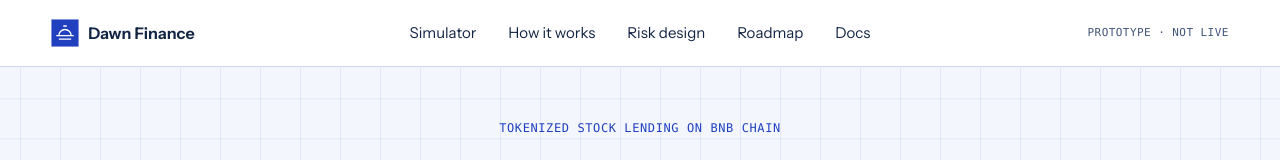
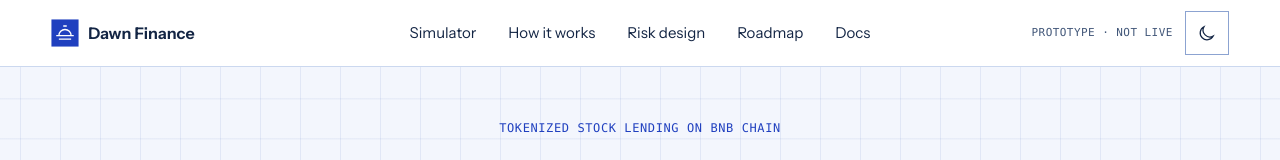
Before and after one commit to neelansh15/blue-finance, a Next.js app in the folder frontend/: page / in a window 1280 px wide. Shown: the top 160 px of the page. Built offline with nearby package versions, Linux system fonts and the light colour scheme.

Commit message:
Add persistent light and dark theme toggle

```diff
--- a/frontend/app/components/SiteNav.tsx
+++ b/frontend/app/components/SiteNav.tsx
@@ -2,6 +2,7 @@
 
 import { useRef } from "react";
 import { IconLogo } from "./Icons";
+import ThemeToggle from "./ThemeToggle";
 
 const LINKS = [
   { href: "#regimes", label: "Simulator" },
@@ -25,7 +26,9 @@ export default function SiteNav() {
         <ul className="nav-links">
           {LINKS.map(({ href, label }) => <li key={href}><a href={href}>{label}</a></li>)}
         </ul>
+        <div className="nav-actions">
           <span className="nav-status"><span className="nav-status-prefix">Prototype · </span>Not live</span>
+          <ThemeToggle />
           <details
             className="mobile-nav"
             ref={menu}
@@ -49,6 +52,7 @@ export default function SiteNav() {
               ))}
             </ul>
           </details>
+        </div>
       </nav>
     </header>
   );
--- /dev/null
+++ b/frontend/app/components/ThemeToggle.tsx
@@ -0,0 +1,81 @@
+"use client";
+
+import { useEffect, useRef, useState } from "react";
+import { DARK_SCHEME_QUERY, THEME_COLORS, THEME_KEY } from "../theme";
+
+type Theme = keyof typeof THEME_COLORS;
+
+function readPreference(): Theme | null {
+  try {
+    const value = localStorage.getItem(THEME_KEY);
+    return value === "light" || value === "dark" ? value : null;
+  } catch {
+    return null;
+  }
+}
+
+function applyTheme(theme: Theme) {
+  document.documentElement.dataset.theme = theme;
+  document.getElementById("dawn-theme-color")?.setAttribute("content", THEME_COLORS[theme]);
+}
+
+export default function ThemeToggle() {
+  const preference = useRef<Theme | null>(null);
+  const [theme, setTheme] = useState<Theme>("light");
+
+  useEffect(() => {
+    const system = window.matchMedia(DARK_SCHEME_QUERY);
+    function syncTheme() {
+      const next = preference.current ?? (system.matches ? "dark" : "light");
+      applyTheme(next);
+      setTheme(next);
+    }
+
+    function syncStorage(event: StorageEvent) {
+      if (event.key === THEME_KEY || event.key === null) {
+        preference.current = readPreference();
+        syncTheme();
+      }
+    }
+
+    preference.current = readPreference();
+    syncTheme();
+    system.addEventListener("change", syncTheme);
+    window.addEventListener("storage", syncStorage);
+    return () => {
+      system.removeEventListener("change", syncTheme);
+      window.removeEventListener("storage", syncStorage);
+    };
+  }, []);
+
+  function toggleTheme() {
+    const next = theme === "dark" ? "light" : "dark";
+    preference.current = next;
+    applyTheme(next);
+    setTheme(next);
+    try {
+      localStorage.setItem(THEME_KEY, next);
+    } catch {
+      // The selected theme still applies while storage is unavailable.
+    }
+  }
+
+  return (
+    <button
+      className="theme-toggle"
+      type="button"
+      aria-label="Dark mode"
+      aria-pressed={theme === "dark"}
+      title={theme === "dark" ? "Switch to light mode" : "Switch to dark mode"}
+      onClick={toggleTheme}
+    >
+      <svg className="theme-moon" width="19" height="19" viewBox="0 0 24 24" aria-hidden="true" fill="none" stroke="currentColor" strokeWidth="1.6">
+        <path d="M20.5 15.2a8.6 8.6 0 0 1-11.7-11.7 8.7 8.7 0 1 0 11.7 11.7Z" />
+      </svg>
+      <svg className="theme-sun" width="19" height="19" viewBox="0 0 24 24" aria-hidden="true" fill="none" stroke="currentColor" strokeWidth="1.6">
+        <circle cx="12" cy="12" r="4" />
+        <path d="M12 1v3m0 16v3M1 12h3m16 0h3M4.2 4.2l2.1 2.1m11.4 11.4 2.1 2.1m0-15.6-2.1 2.1M6.3 17.7l-2.1 2.1" />
+      </svg>
+    </button>
+  );
+}
--- a/frontend/app/globals.css
+++ b/frontend/app/globals.css
@@ -1,15 +1,15 @@
 :root {
-  --paper: #ffffff;
-  --sheet: #f3f6fd;
-  --ink: #132544;
-  --secondary: #425779;
-  --blue: #2040bf;
-  --on-blue: #ffffff;
-  --rule: #cbd8ef;
-  --rule-strong: #8ca3d1;
-  --grid: rgba(38, 77, 169, 0.085);
+  --paper: light-dark(#ffffff, #0b1530);
+  --sheet: light-dark(#f3f6fd, #111f42);
+  --ink: light-dark(#132544, #f3f6ff);
+  --secondary: light-dark(#425779, #b9caec);
+  --blue: light-dark(#2040bf, #a6beff);
+  --on-blue: light-dark(#ffffff, #0b1530);
+  --rule: light-dark(#cbd8ef, #304776);
+  --rule-strong: light-dark(#8ca3d1, #6882b4);
+  --grid: light-dark(rgba(38, 77, 169, 0.085), rgba(151, 180, 249, 0.11));
 
-  --plot: #1836a8;
+  --plot: light-dark(#1836a8, #142c80);
   --plot-ink: #ffffff;
   --plot-muted: #e0e8ff;
   --plot-rule: #889de6;
@@ -18,23 +18,15 @@
   --mono: ui-monospace, SFMono-Regular, Menlo, Consolas, monospace;
   --gutter: clamp(16px, 4vw, 56px);
   --page-width: 1312px;
+  color-scheme: light dark;
+}
+
+:root[data-theme="light"] {
   color-scheme: light;
 }
 
-@media (prefers-color-scheme: dark) {
-  :root {
-    --paper: #0b1530;
-    --sheet: #111f42;
-    --ink: #f3f6ff;
-    --secondary: #b9caec;
-    --blue: #a6beff;
-    --on-blue: #0b1530;
-    --rule: #304776;
-    --rule-strong: #6882b4;
-    --grid: rgba(151, 180, 249, 0.11);
-    --plot: #142c80;
-    color-scheme: dark;
-  }
+:root[data-theme="dark"] {
+  color-scheme: dark;
 }
 
 *,
@@ -208,8 +200,39 @@ button {
   color: var(--blue);
 }
 
+.nav-actions {
+  display: flex;
+  align-items: center;
+  justify-self: end;
+  gap: 12px;
+}
+
+.theme-toggle {
+  display: grid;
+  place-items: center;
+  width: 44px;
+  height: 44px;
+  padding: 0;
+  border: 1px solid var(--rule-strong);
+  background: var(--paper);
+  color: var(--ink);
+}
+
+.theme-toggle:hover {
+  background: var(--sheet);
+  color: var(--blue);
+}
+
+.theme-sun,
+[data-theme="dark"] .theme-moon {
+  display: none;
+}
+
+[data-theme="dark"] .theme-sun {
+  display: block;
+}
+
 .nav-status {
-  justify-self: end;
   color: var(--secondary);
   font: 500 0.6875rem/1.45 var(--mono);
   text-transform: uppercase;
@@ -1070,9 +1093,9 @@ details[open] .disclosure-icon::after {
   font-size: 0.875rem;
 }
 
-@media (max-width: 850px) {
+@media (max-width: 940px) {
   .nav-inner {
-    grid-template-columns: 1fr auto auto;
+    grid-template-columns: 1fr auto;
     gap: clamp(8px, 2vw, 20px);
     min-height: 60px;
   }
@@ -1122,7 +1145,9 @@ details[open] .disclosure-icon::after {
   .mobile-nav li + li {
     border-top: 1px solid var(--rule);
   }
+}
 
+@media (max-width: 850px) {
   .market-workbench,
   .editorial-section {
     grid-template-columns: minmax(0, 1fr);
@@ -1202,7 +1227,17 @@ details[open] .disclosure-icon::after {
 }
 
 @media (max-width: 470px) {
+  .nav-actions {
+    gap: 8px;
+  }
+
   .nav-status-prefix {
+    display: none;
+  }
+}
+
+@media (max-width: 360px) {
+  .nav-status {
     display: none;
   }
 }
--- a/frontend/app/layout.tsx
+++ b/frontend/app/layout.tsx
@@ -1,6 +1,7 @@
 import type { Metadata, Viewport } from "next";
 import localFont from "next/font/local";
 import "./globals.css";
+import { THEME_COLORS, themeInitScript } from "./theme";
 
 const instrumentSans = localFont({
   src: "./fonts/instrument-sans.woff2",
@@ -28,15 +29,15 @@ export const viewport: Viewport = {
   width: "device-width",
   initialScale: 1,
   colorScheme: "light dark",
-  themeColor: [
-    { media: "(prefers-color-scheme: dark)", color: "#0b1530" },
-    { media: "(prefers-color-scheme: light)", color: "#ffffff" },
-  ],
 };
 
 export default function RootLayout({ children }: { children: React.ReactNode }) {
   return (
-    <html lang="en" className={`${instrumentSans.variable} ${instrumentSerif.variable}`}>
+    <html lang="en" suppressHydrationWarning className={`${instrumentSans.variable} ${instrumentSerif.variable}`}>
+      <head>
+        <meta id="dawn-theme-color" name="theme-color" content={THEME_COLORS.light} suppressHydrationWarning />
+        <script dangerouslySetInnerHTML={{ __html: themeInitScript }} />
+      </head>
       <body>{children}</body>
     </html>
   );
--- /dev/null
+++ b/frontend/app/theme.ts
@@ -0,0 +1,15 @@
+export const THEME_KEY = "dawn-theme";
+export const DARK_SCHEME_QUERY = "(prefers-color-scheme: dark)";
+export const THEME_COLORS = { light: "#ffffff", dark: "#0b1530" } as const;
+
+// Resolve the initial palette in the head before the page paints.
+export const themeInitScript = `(() => {
+  const colors = ${JSON.stringify(THEME_COLORS)};
+  let theme = matchMedia(${JSON.stringify(DARK_SCHEME_QUERY)}).matches ? "dark" : "light";
+  try {
+    const saved = localStorage.getItem(${JSON.stringify(THEME_KEY)});
+    if (saved === "light" || saved === "dark") theme = saved;
+  } catch {}
+  document.documentElement.dataset.theme = theme;
+  document.getElementById("dawn-theme-color").content = colors[theme];
+})();`;
```
Lines whose indentation alone changed are shown as unchanged.
